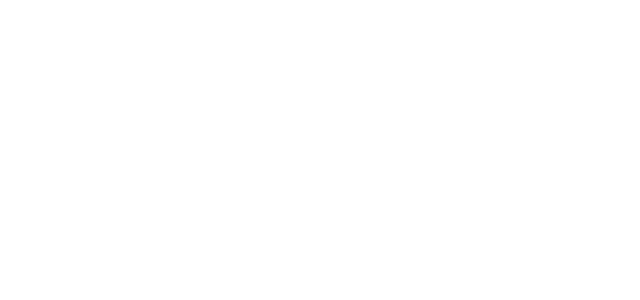
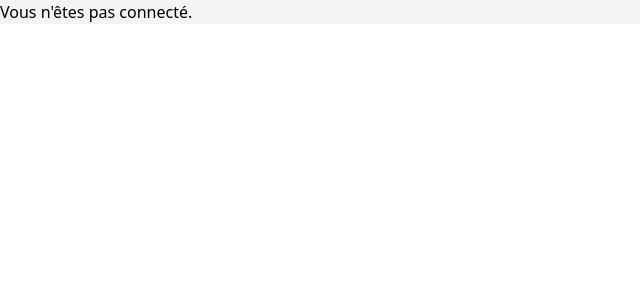
Before and after one commit to coachmania/refactor, a Vue app in the folder vue/: page /profile in a window 1280 px wide. Before the commit this address had no page. Shown: the top 300 px of the page, without its empty margins (0-640 px from the left). Built offline with nearby package versions, Linux system fonts and the light colour scheme.

Commit message:
add simple profile page (not working)

```diff
--- /dev/null
+++ b/vue/src/components/auth/ProfilePage.vue
@@ -0,0 +1,12 @@
+<template>
+  <div>
+    <p v-if="authStore.isLogged">Vous êtes connecté en tant que {{ authStore.username }}</p>
+    <p v-else>Vous n'êtes pas connecté.</p>
+  </div>
+</template>
+
+<script setup>
+import { useAuthStore } from '@/store/authStore';
+
+const authStore = useAuthStore();
+</script>
--- a/vue/src/router.js
+++ b/vue/src/router.js
@@ -3,6 +3,7 @@ import { useAuthStore } from '@/store/authStore';
 import HomePage from './components/home/HomePage.vue';
 import LoginPage from './components/auth/LoginPage.vue';
 import LogoutPage from './components/auth/LogoutPage.vue';
+import ProfilePage from './components/auth/ProfilePage.vue';
 
 const routes = [
 	{
@@ -16,6 +17,10 @@ const routes = [
 	{
 		path: '/logout',
 		component: LogoutPage,
+	},
+	{
+		path: '/profile',
+		component: ProfilePage,
 	}
 ];
 
```
